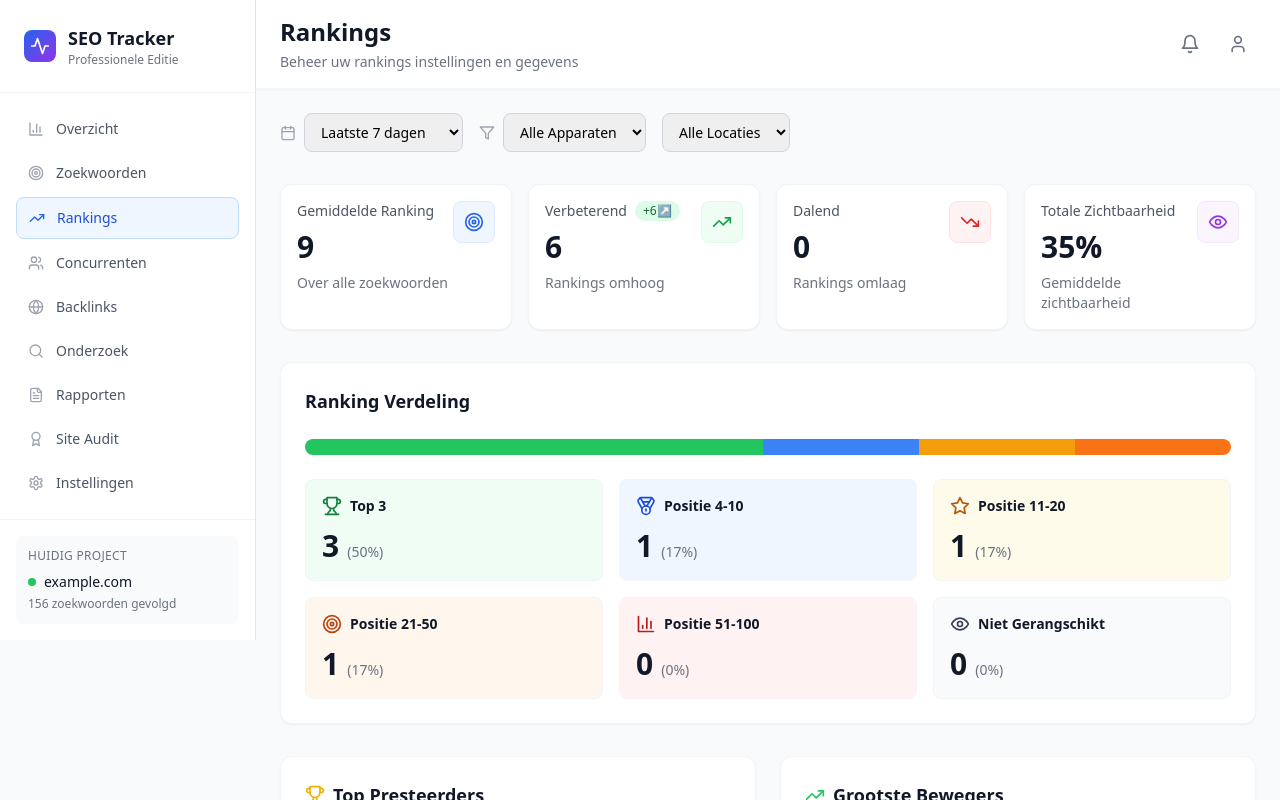
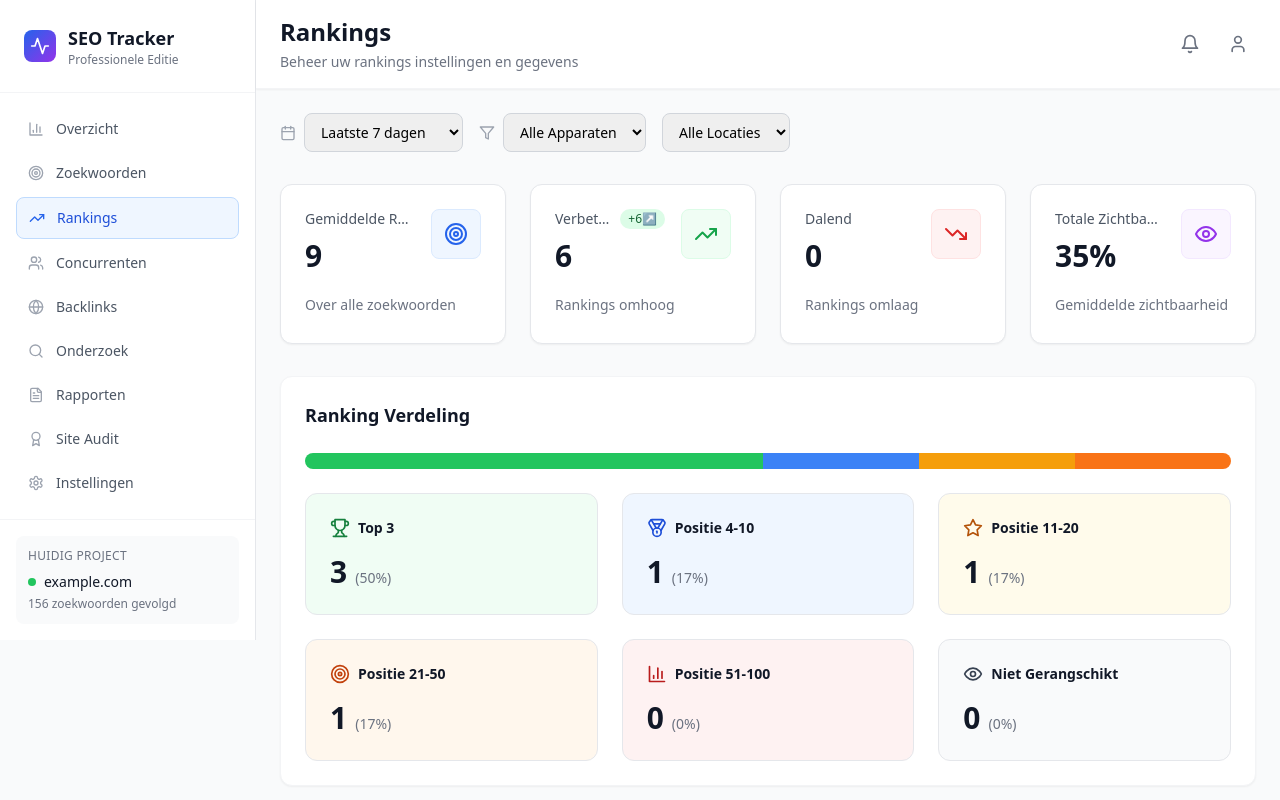
Before and after one commit to GMU-Development/bolt-seo-keyword-ranking-dashboard, a React (Vite) app: page / in a window 1280 px wide. Both pictures are taken after a click on the button "Rankings". Shown: the top 800 px of the page. Built offline with nearby package versions, Linux system fonts and the light colour scheme.

Commit message:
Fix Card Visual Alignment Issues

```diff
--- a/src/components/RankingsPage.tsx
+++ b/src/components/RankingsPage.tsx
@@ -207,7 +207,7 @@ export const RankingsPage: React.FC<RankingsPageProps> = ({ keywords }) => {
       </div>
 
       {/* Overview Stats */}
-      <div className="grid grid-cols-1 md:grid-cols-2 lg:grid-cols-4 gap-4">
+      <div className="grid grid-cols-1 md:grid-cols-2 lg:grid-cols-4 gap-6">
         <StatsCard
           title="Gemiddelde Ranking"
           value={rankingStats.averageRank > 0 ? rankingStats.averageRank : '-'}
@@ -257,18 +257,18 @@ export const RankingsPage: React.FC<RankingsPageProps> = ({ keywords }) => {
         </div>
 
         {/* Distribution Cards */}
-        <div className="grid grid-cols-1 sm:grid-cols-2 lg:grid-cols-3 gap-4">
+        <div className="grid grid-cols-1 sm:grid-cols-2 lg:grid-cols-3 gap-6">
           {distributionData.map((segment, index) => {
             const Icon = segment.icon;
             return (
-              <div key={index} className={`${segment.bgColor} rounded-lg p-4 border border-gray-100 h-full`}>
-                <div className="flex items-center justify-between mb-3">
+              <div key={index} className={`${segment.bgColor} rounded-xl p-6 border border-gray-200 h-full flex flex-col`}>
+                <div className="flex items-center justify-between mb-4">
                   <div className="flex items-center gap-2">
                     <Icon className={`h-5 w-5 ${segment.textColor}`} />
                     <span className="text-sm font-semibold text-gray-900">{segment.label}</span>
                   </div>
                 </div>
-                <div className="flex items-baseline gap-2">
+                <div className="flex items-baseline gap-2 mt-auto">
                   <span className="text-3xl font-bold text-gray-900">{segment.count}</span>
                   <span className="text-sm text-gray-500">({segment.percentage}%)</span>
                 </div>
--- a/src/components/StatsCard.tsx
+++ b/src/components/StatsCard.tsx
@@ -64,13 +64,13 @@ export const StatsCard: React.FC<StatsCardProps> = ({
   const colors = colorClasses[color];
 
   return (
-    <div className="bg-white rounded-xl shadow-sm border border-gray-100 p-4 hover:shadow-md transition-all duration-200 group h-full">
-      <div className="flex items-start justify-between">
-        <div className="flex-1">
-          <div className="flex items-center gap-2 mb-2">
-            <p className="text-sm font-medium text-gray-600">{title}</p>
+    <div className="bg-white rounded-xl shadow-sm border border-gray-200 p-6 hover:shadow-md transition-all duration-200 h-full flex flex-col">
+      <div className="flex items-start justify-between mb-4">
+        <div className="flex-1 min-w-0">
+          <div className="flex items-center gap-2 mb-3">
+            <p className="text-sm font-medium text-gray-600 truncate">{title}</p>
             {change && (
-              <span className={`inline-flex items-center px-2 py-0.5 rounded-full text-xs font-medium ${
+              <span className={`inline-flex items-center px-2 py-0.5 rounded-full text-xs font-medium whitespace-nowrap ${
                 change.type === 'positive'
                   ? 'bg-green-100 text-green-800'
                   : change.type === 'negative'
@@ -84,22 +84,24 @@ export const StatsCard: React.FC<StatsCardProps> = ({
             )}
           </div>
 
-          <div className="flex items-baseline gap-2 mb-2">
-            <h3 className="text-3xl font-bold text-gray-900">{value}</h3>
+          <div className="mb-2">
+            <h3 className="text-3xl font-bold text-gray-900 leading-none">{value}</h3>
           </div>
-
-          {subtitle && (
-            <p className="text-sm text-gray-500">{subtitle}</p>
-          )}
-
-          {change?.period && (
-            <p className="text-xs text-gray-400 mt-2">vs {change.period}</p>
-          )}
         </div>
 
-        <div className={`${colors.bg} ${colors.border} border p-2.5 rounded-lg group-hover:scale-105 transition-transform duration-200 flex-shrink-0`}>
-          <Icon className={`h-5 w-5 ${colors.icon}`} />
+        <div className={`${colors.bg} ${colors.border} border p-3 rounded-lg flex-shrink-0 ml-4`}>
+          <Icon className={`h-6 w-6 ${colors.icon}`} />
         </div>
+      </div>
+
+      <div className="mt-auto">
+        {subtitle && (
+          <p className="text-sm text-gray-500 mb-1">{subtitle}</p>
+        )}
+
+        {change?.period && (
+          <p className="text-xs text-gray-400">vs {change.period}</p>
+        )}
       </div>
     </div>
   );
```
